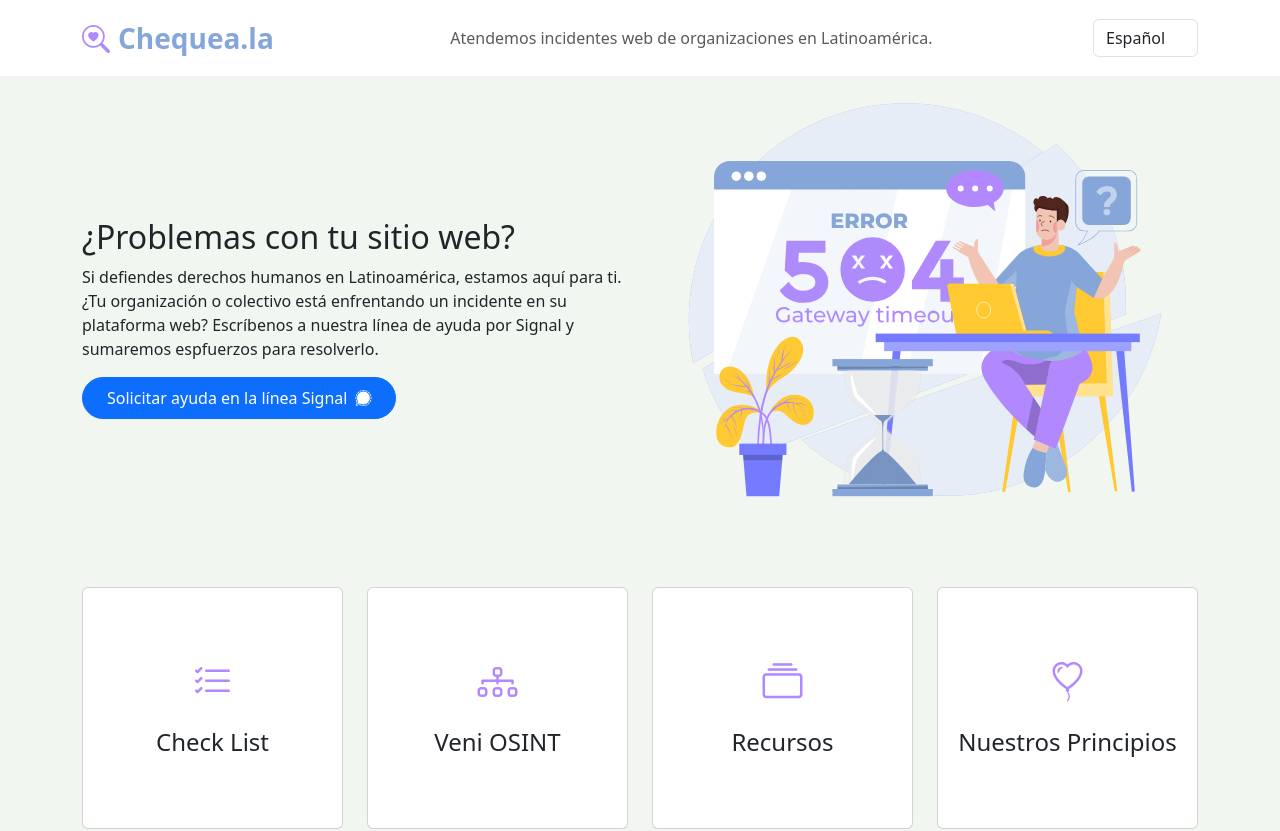
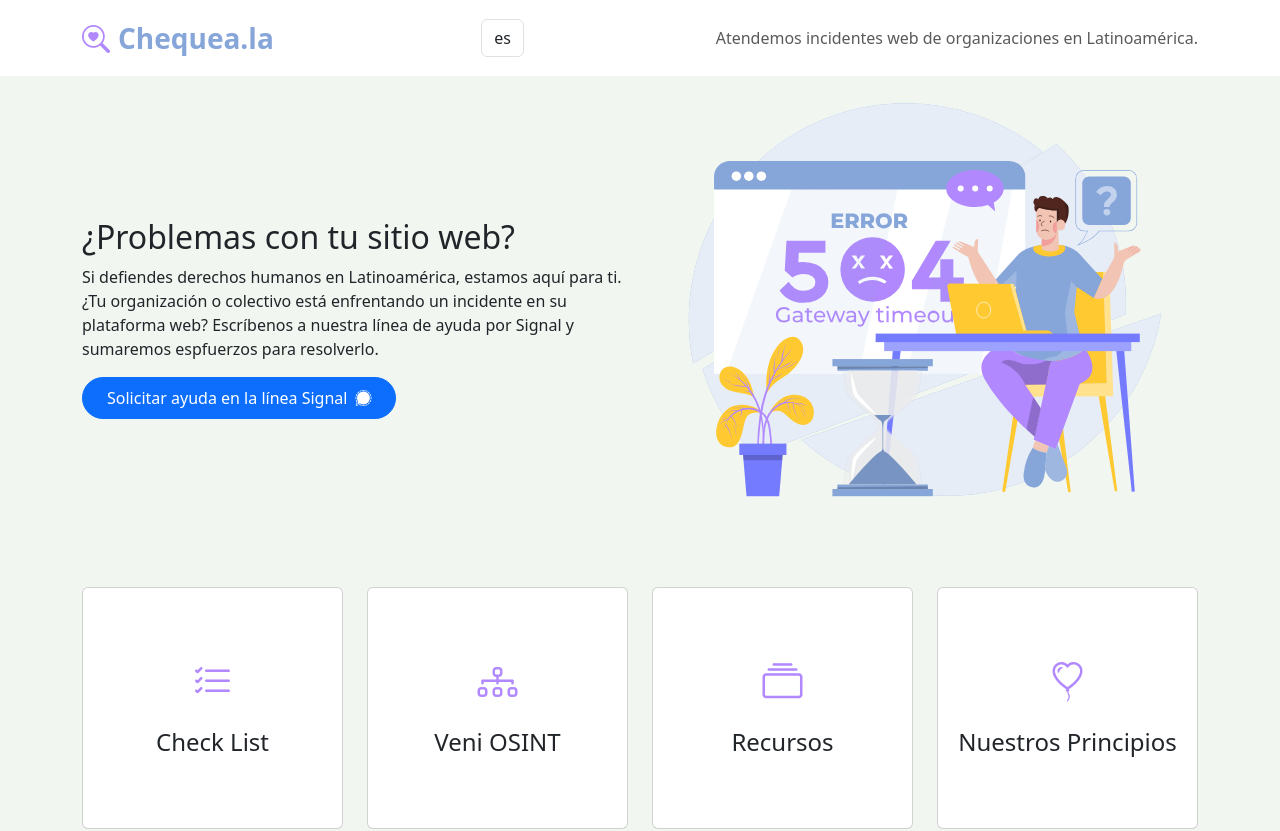
Before and after one commit to chequeala/chequeala_web, a Vue app: page / in a window 1280 px wide. Shown: the top 831 px of the page. Built offline with nearby package versions, Linux system fonts and the light colour scheme.

Commit message:
agrego selector de idioma persistente

```diff
--- a/src/components/NavBar.vue
+++ b/src/components/NavBar.vue
@@ -4,16 +4,16 @@
       <a class="navbar-brand fw-bold fs-3" href="/"
         ><i class="bi bi-search-heart pe-2"></i>Chequea.la</a
       >
-      <span class="navbar-text d-flex d-none d-md-block"
-        >Atendemos incidentes web de organizaciones en Latinoamérica.</span
-      >
-      <form class="form-inline my-2 my-lg-0">
+      <form class="form-inline">
         <select class="form-control" v-model="selectedLanguage" @change="changeLanguage">
           <option v-for="(language, code) in languages" :key="code" :value="code">
             {{ language }}
           </option>
         </select>
       </form>
+      <span class="navbar-text d-flex d-none d-md-block"
+        >Atendemos incidentes web de organizaciones en Latinoamérica.</span
+      >
     </div>
   </nav>
 </template>
@@ -23,16 +23,16 @@ export default {
   data() {
     return {
       languages: {
-        es: 'Español',
-        pt: 'Português',
-        en: 'English'
+        es: 'es',
+        pt: 'pt'
       },
-      selectedLanguage: 'es' // Idioma por defecto
+      selectedLanguage: this.$i18n.locale // Idioma por defecto
     }
   },
   methods: {
     changeLanguage() {
       this.$i18n.locale = this.selectedLanguage
+      localStorage.setItem('locale', this.selectedLanguage) // Guarda la preferencia en localStorage
     }
   },
   mounted() {
--- a/src/main.js
+++ b/src/main.js
@@ -4,17 +4,6 @@ import 'bootstrap/dist/css/bootstrap.css'
 import 'bootstrap/dist/js/bootstrap.js'
 import 'bootstrap'
 import 'bootstrap-icons/font/bootstrap-icons.css'
-
-// import { createApp } from 'vue'
-// import App from './App.vue'
-// import router from './router'
-// import { createPinia } from 'pinia'
-
-// const app = createApp(App)
-
-// app.use(createPinia())
-// app.use(router)
-// app.mount('#app')
 
 import { createApp } from 'vue'
 import App from './App.vue'
@@ -23,11 +12,12 @@ import router from './router'
 import { createI18n } from 'vue-i18n'
 import es from './locales/es.json'
 import pt from './locales/pt.json'
-// import 'bootstrap/dist/css/bootstrap.min.css'
-// import 'bootstrap-icons/font/bootstrap-icons.css'
+
+const savedLocale = localStorage.getItem('locale') || 'es' // 'es' es el idioma por defecto
 
 const i18n = createI18n({
-  locale: 'es', // Establece el idioma predeterminado
+  // locale: 'es',
+  locale: savedLocale,
   fallbackLocale: 'es',
   messages: {
     es,
```
